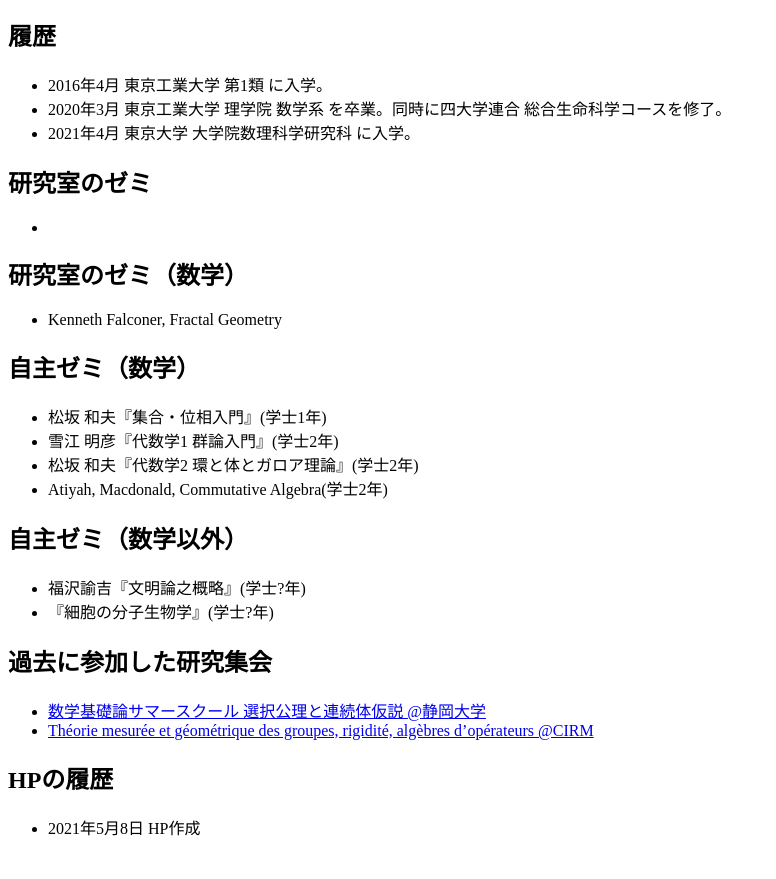
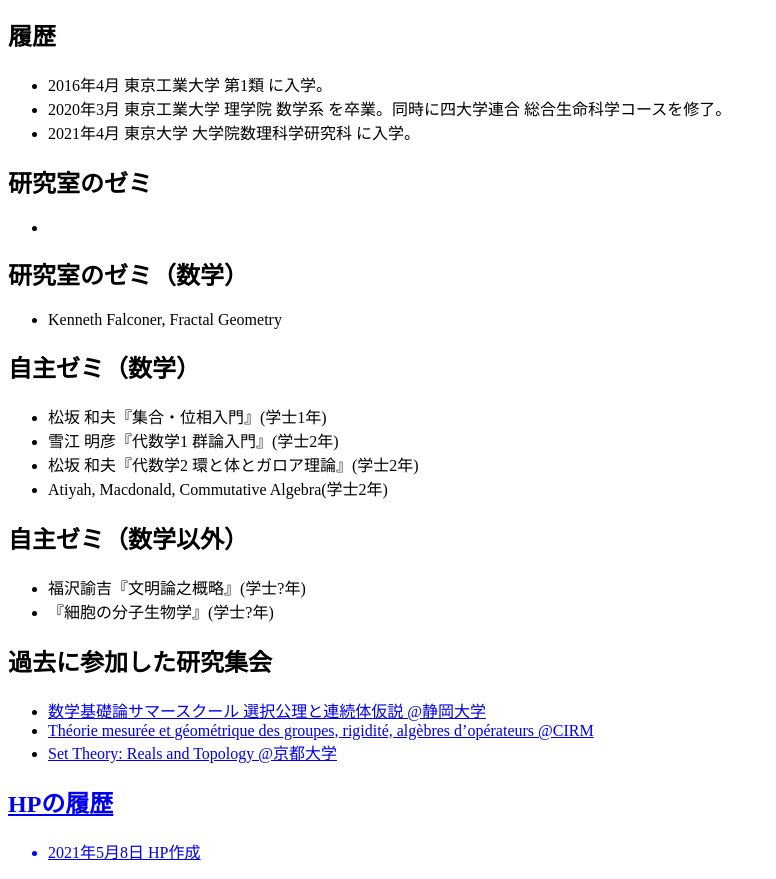
Before and after one commit to iekhoti/iekhoti.github.io, a plain HTML site: page index.html in a window 1280 px wide. Shown: the part 116-995 px from the top of the page, without its empty margins (0-776 px from the left). Before the commit the page ends 971 px from the top, so only its background shows below. Drawn offline with Linux system fonts and the light colour scheme.

Commit message:
Update index.html

```diff
--- a/index.html
+++ b/index.html
@@ -43,6 +43,7 @@
   <ul>
     <li><a href="https://www.sci.shizuoka.ac.jp/~math/yorioka/ss2019/">数学基礎論サマースクール 選択公理と連続体仮説 @静岡大学</a></li>
     <li><a href="https://www.cirm-math.com/hybrid2435.html">Théorie mesurée et géométrique des groupes, rigidité, algèbres d’opérateurs @CIRM</a></li>
+    <li><a href="http://strims2020.sa-suke.com">Set Theory: Reals and Topology @京都大学</li>
   </ul>
   <h2>HPの履歴</h2>
   <ul>
```
